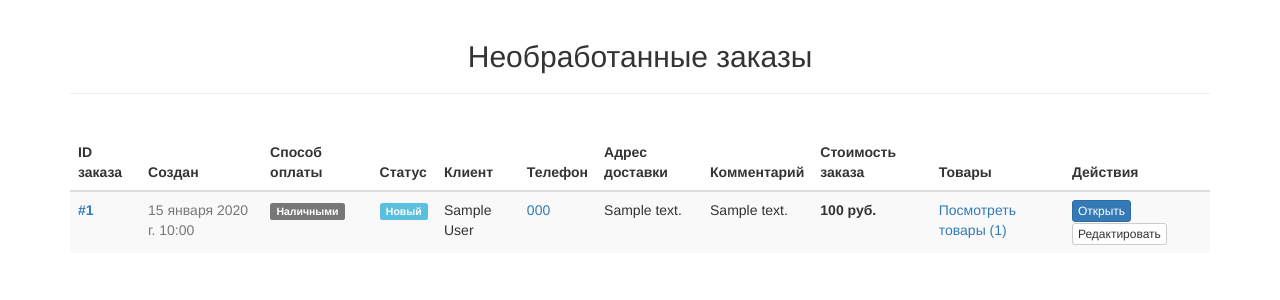
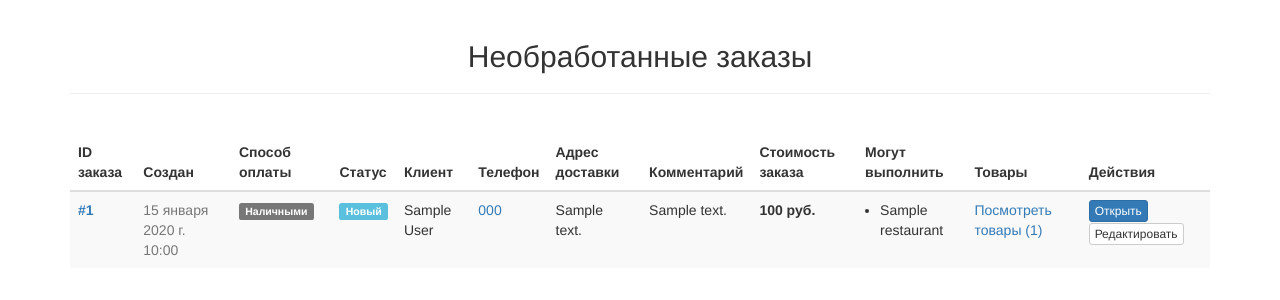
Before and after one commit to Denischerov2312/STAR_BURGET_2, a Django app: page /manager/orders/ in a window 1280 px wide. Shown: the part 52-352 px from the top of the page. Run offline with Django 3.2, Linux system fonts and the light colour scheme; a user stored in the database is signed in; tables that the repository leaves empty hold one stand-in row (values such as "Sample post"); parts of the project's set-up code (start-up, migrations or seed data) failed here and were passed over; some libraries are stand-ins or nearby versions.

Commit message:
Определил рестораны, способные выполнить заказ

```diff
--- a/foodcartapp/models.py
+++ b/foodcartapp/models.py
@@ -1,7 +1,7 @@
 from django.db import models
 from django.core.validators import MinValueValidator
 from phonenumber_field.modelfields import PhoneNumberField
-from django.db.models import Sum, F
+from django.db.models import Sum, F, Count
 
 
 class Restaurant(models.Model):
@@ -182,6 +182,19 @@ class Order(models.Model):
         db_index=True,
     )
 
+    def get_suitable_restaurants(self):
+        order_product_ids = self.items.values_list('product_id', flat=True).distinct()
+        products_count = len(order_product_ids)
+
+        if not products_count:
+            return Restaurant.objects.none()
+        return Restaurant.objects.filter(
+            menu_items__product_id__in=order_product_ids,
+            menu_items__availability=True
+        ).annotate(
+            matched_items=Count('menu_items__product', distinct=True)
+        ).filter(matched_items=products_count)
+
     @property
     def total_cost(self):
         if hasattr(self, '_total_cost'):
--- a/restaurateur/templates/order_items.html
+++ b/restaurateur/templates/order_items.html
@@ -23,6 +23,7 @@
           <th>Адрес доставки</th>
           <th>Комментарий</th>
           <th>Стоимость заказа</th>
+          <th>Могут выполнить</th>
           <th>Товары</th>
           <th>Действия</th>
         </tr>
@@ -56,6 +57,19 @@
             <td>{{ order.comment|default:"—" }}</td>
             <td><strong>{{ order.total_cost|default:"0" }} руб.</strong></td>
             <td>
+              {% with restaurants=order.get_suitable_restaurants %}
+                {% if restaurants %}
+                  <ul style="padding-left: 15px; margin-bottom: 0;">
+                    {% for restaurant in restaurants %}
+                      <li>{{ restaurant.name }}</li>
+                    {% endfor %}
+                  </ul>
+                {% else %}
+                  <span class="text-danger"><strong>Нет подходящего ресторана</strong></span>
+                {% endif %}
+              {% endwith %}
+            </td>
+            <td>
               <details>
                 <summary style="cursor: pointer; color: #337ab7;">
                   Посмотреть товары ({{ order.items.all|length }})
@@ -78,7 +92,7 @@
           </tr>
         {% empty %}
           <tr>
-            <td colspan="11" class="text-center text-muted">
+            <td colspan="12" class="text-center text-muted">
               <em>Заказов пока нет.</em>
             </td>
           </tr>
```
